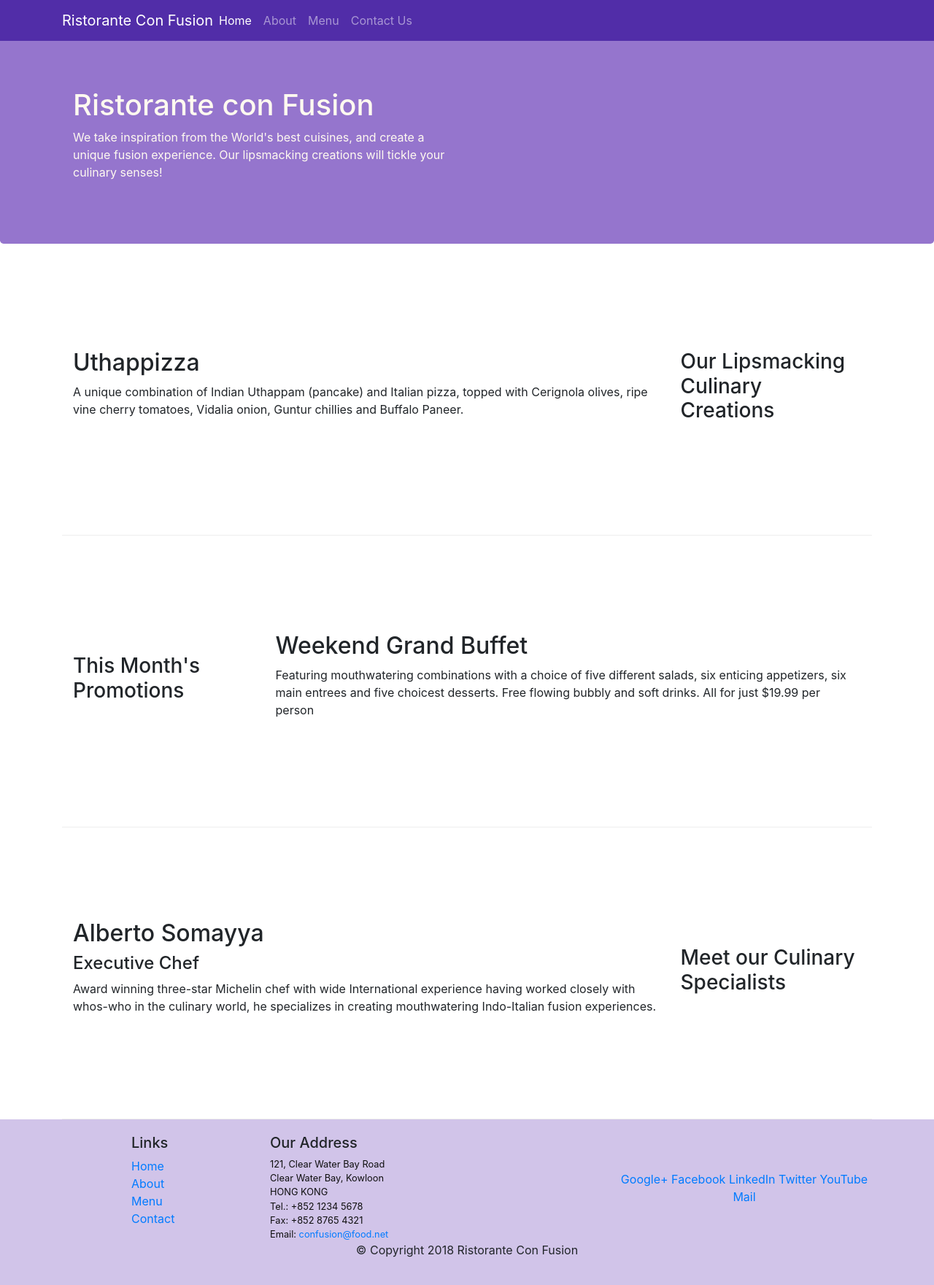
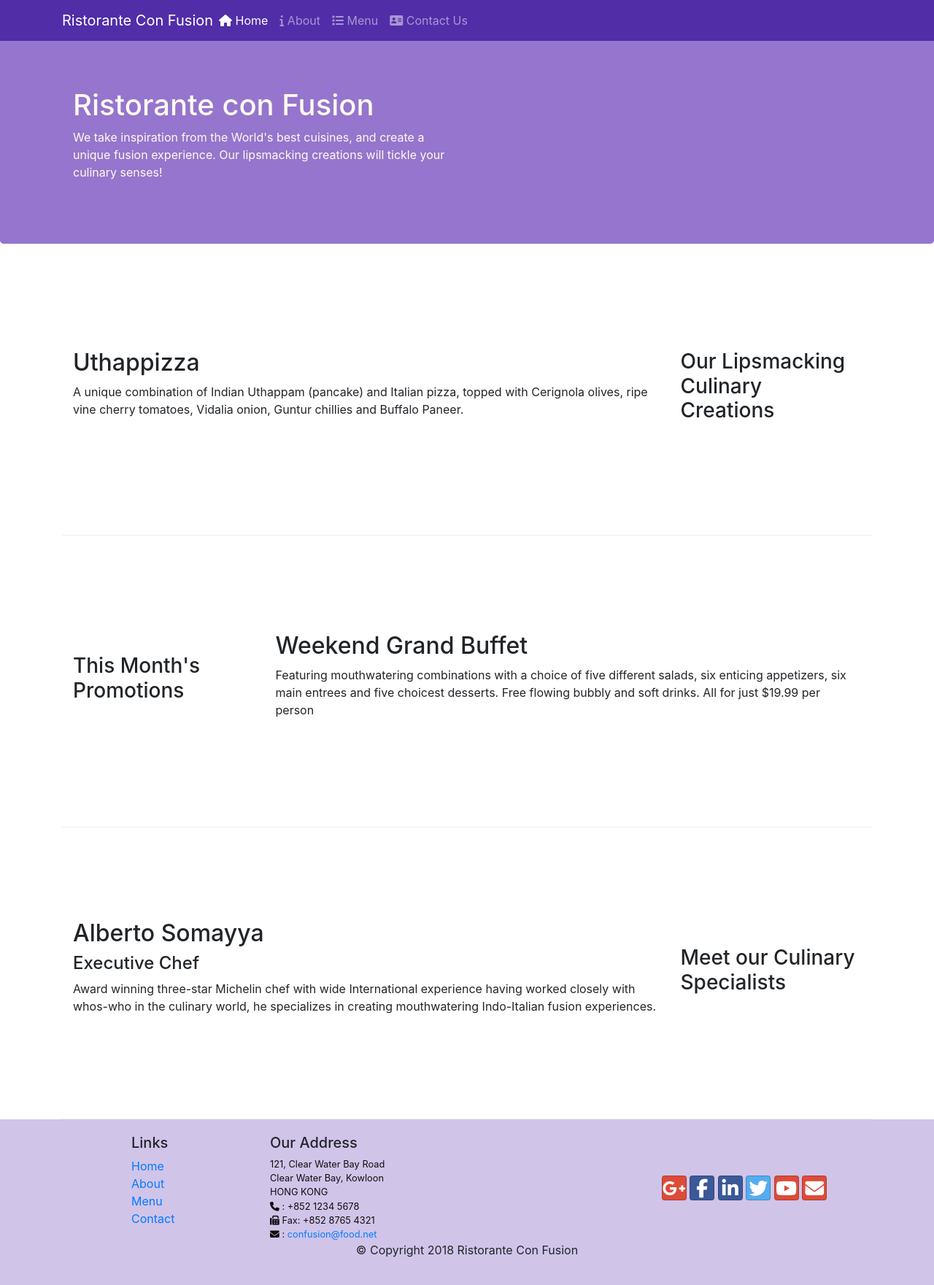
Before and after one commit to Venkat-juju/conFusion, a website: page index.html in a window 1280 px wide. Shown: the whole page at 73% size. Drawn offline with nearby package versions, Linux system fonts and the light colour scheme.

Commit message:
font awesome

```diff
--- a/index.html
+++ b/index.html
@@ -12,6 +12,8 @@
     <!-- Bootstrap CSS -->
     <link rel="stylesheet" href="node_modules/bootstrap/dist/css/bootstrap.min.css">
     <link rel="stylesheet" type="text/css" href="css/styles.css">
+    <link rel="stylesheet" href="node_modules/font-awesome/css/font-awesome.min.css">
+    <link rel="stylesheet" type="text/css" href="node_modules/bootstrap-social/bootstrap-social.css">
 </head>
 
 <body>
@@ -24,10 +26,10 @@
             <a class="navbar-brand mr-auto" href="#">Ristorante Con Fusion</a>
             <div class="collapse navbar-collapse" id="Navbar">
                 <ul class="navbar-nav mr-auto">
-                    <li class="nav-item active"><a class="nav-link" href="#">Home</a></li>
-                    <li class="nav-item"><a class="nav-link" href="./aboutus.html">About</a></li>
-                    <li class="nav-item"><a class="nav-link" href="#">Menu</a></li>
-                    <li class="nav-item"><a class="nav-link" href="#">Contact Us</a></li>
+                    <li class="nav-item active"><a class="nav-link" href="#"><span class="fa fa-home"></span> Home</a></li>
+                    <li class="nav-item"><a class="nav-link" href="./aboutus.html"><i class="fa fa-info"></i> About</a></li>
+                    <li class="nav-item"><a class="nav-link" href="#"><i class="fa fa-list"></i> Menu</a></li>
+                    <li class="nav-item"><a class="nav-link" href="#"><span class="fa fa-address-card"></span> Contact Us</a></li>
                 </ul>
             </div>
         </div>
@@ -98,19 +100,19 @@
 		              121, Clear Water Bay Road<br>
 		              Clear Water Bay, Kowloon<br>
 		              HONG KONG<br>
-		              Tel.: +852 1234 5678<br>
-		              Fax: +852 8765 4321<br>
-		              Email: <a href="mailto:confusion@food.net">confusion@food.net</a>
+		              <span class="fa fa-phone"></span> : +852 1234 5678<br>
+		              <span class="fa fa-fax"></span> Fax: +852 8765 4321<br>
+		              <span class="fa fa-envelope"></span> : <a href="mailto:confusion@food.net">confusion@food.net</a>
 		           </address>
                 </div>
                 <div class="col-12 col-sm-4 align-self-center text-center">
                     <div>
-                        <a href="http://google.com/+">Google+</a>
-                        <a href="http://www.facebook.com/profile.php?id=">Facebook</a>
-                        <a href="http://www.linkedin.com/in/">LinkedIn</a>
-                        <a href="http://twitter.com/">Twitter</a>
-                        <a href="http://youtube.com/">YouTube</a>
-                        <a href="mailto:">Mail</a>
+                        <a class="btn btn-social-icon btn-google" href="http://google.com/+"><span class="fa fa-google-plus"></span></a>
+                        <a class="btn btn-social-icon btn-facebook" href="http://www.facebook.com/profile.php?id="><span class="fa fa-facebook"></span></a>
+                        <a class="btn btn-social-icon btn-facebook" href="http://www.linkedin.com/in/"><span class="fa fa-linkedin"></span></a>
+                        <a class="btn btn-social-icon btn-twitter" href="http://twitter.com/"><span class="fa fa-twitter"></span></a>
+                        <a class="btn btn-social-icon btn-google" href="http://youtube.com/"><span class="fa fa-youtube"></span></a>
+                        <a class="btn btn-social-icon btn-google" href="mailto:"><span class="fa fa-envelope"></span></a>
                     </div>
                 </div>
            </div>
--- a/package.json
+++ b/package.json
@@ -14,7 +14,9 @@
     "lite-server": "^2.3.0"
   },
   "dependencies": {
+    "@fortawesome/fontawesome-free": "^5.14.0",
     "bootstrap": "^4.5.0",
+    "bootstrap-social": "^5.1.1",
     "jquery": "^3.5.1",
     "popper.js": "^1.16.1"
   }
```
Also changed, not shown: aboutus.html (+16 -14 lines), 1 other file.
